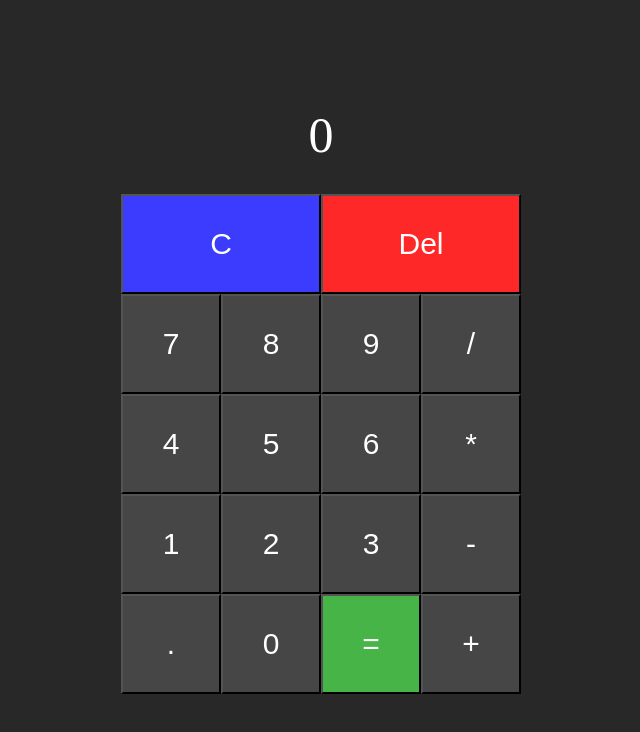
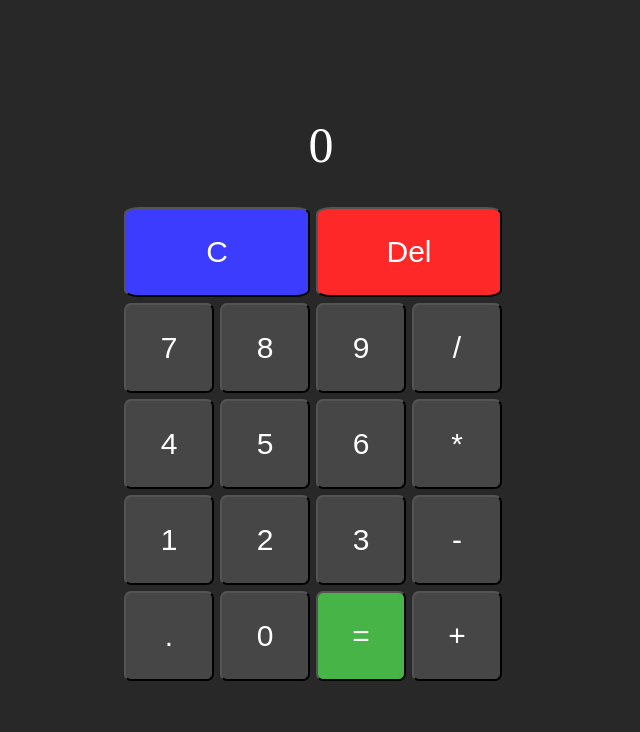
Before and after one commit to niallsiow/calculator, a plain HTML site: page index.html in a window 1280 px wide. Shown: the whole page, without its empty margins (319-959 px from the left). Drawn offline with Linux system fonts and the light colour scheme.

Commit message:
Update size and roundness of buttons

```diff
--- a/index.html
+++ b/index.html
@@ -27,8 +27,10 @@
       .button{
         font-size: 30px;
         background-color:rgb(70, 70, 70);
-        height: 100px;
-        width: 100px;
+        height: 90px;
+        width: 90px;
+        border-radius: 8%;
+        margin: 3px;
       }
 
       .button:hover{
@@ -36,7 +38,7 @@
       }
 
       .buttonClear{
-        width: 200px;
+        width: 186px;
         background-color: rgb(60, 60, 255);
       }
 
@@ -45,7 +47,7 @@
       }
 
       .buttonDelete{
-        width: 200px;
+        width: 186px;
         background-color: rgb(255, 40, 40);
       }
 
```
